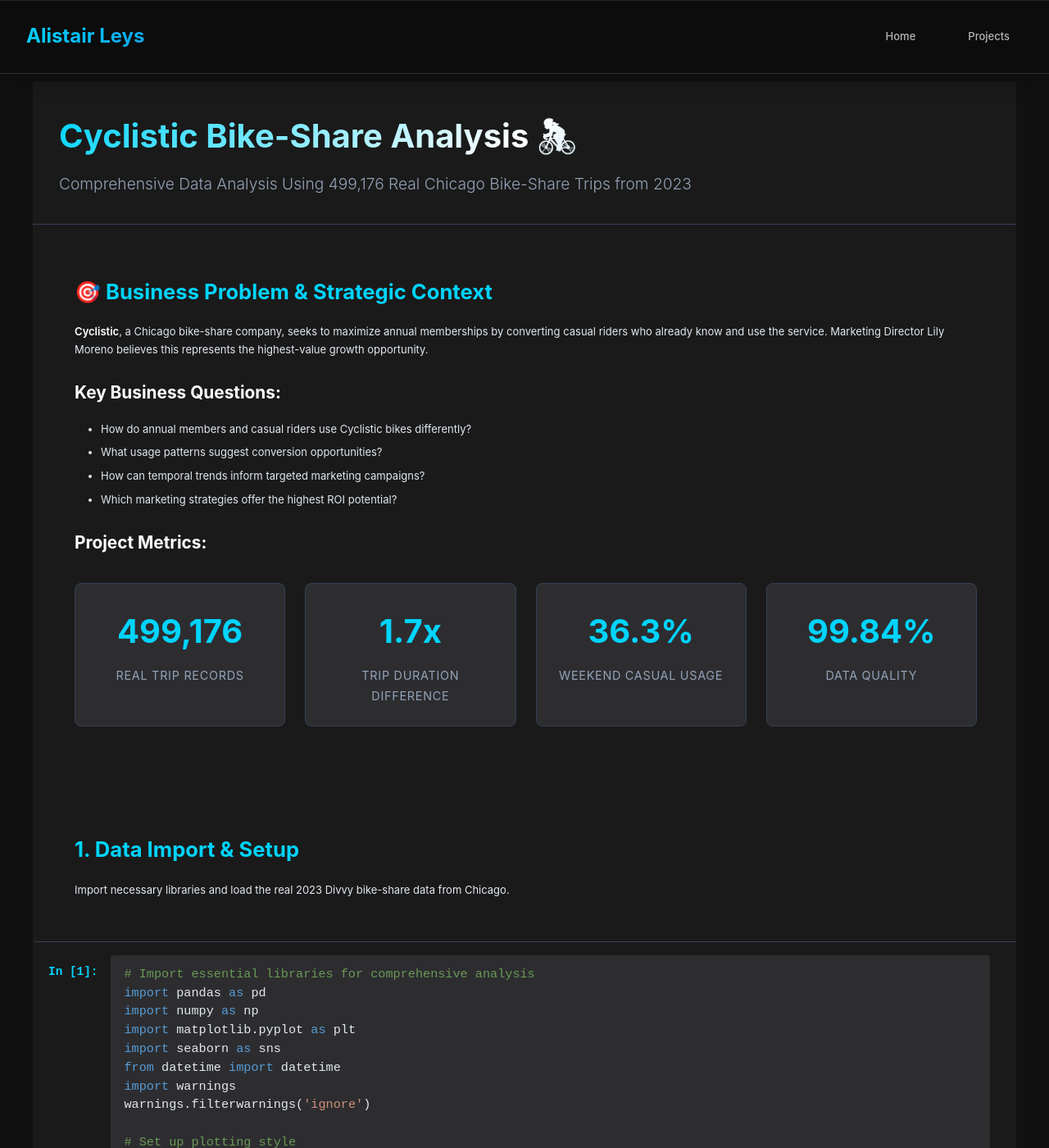
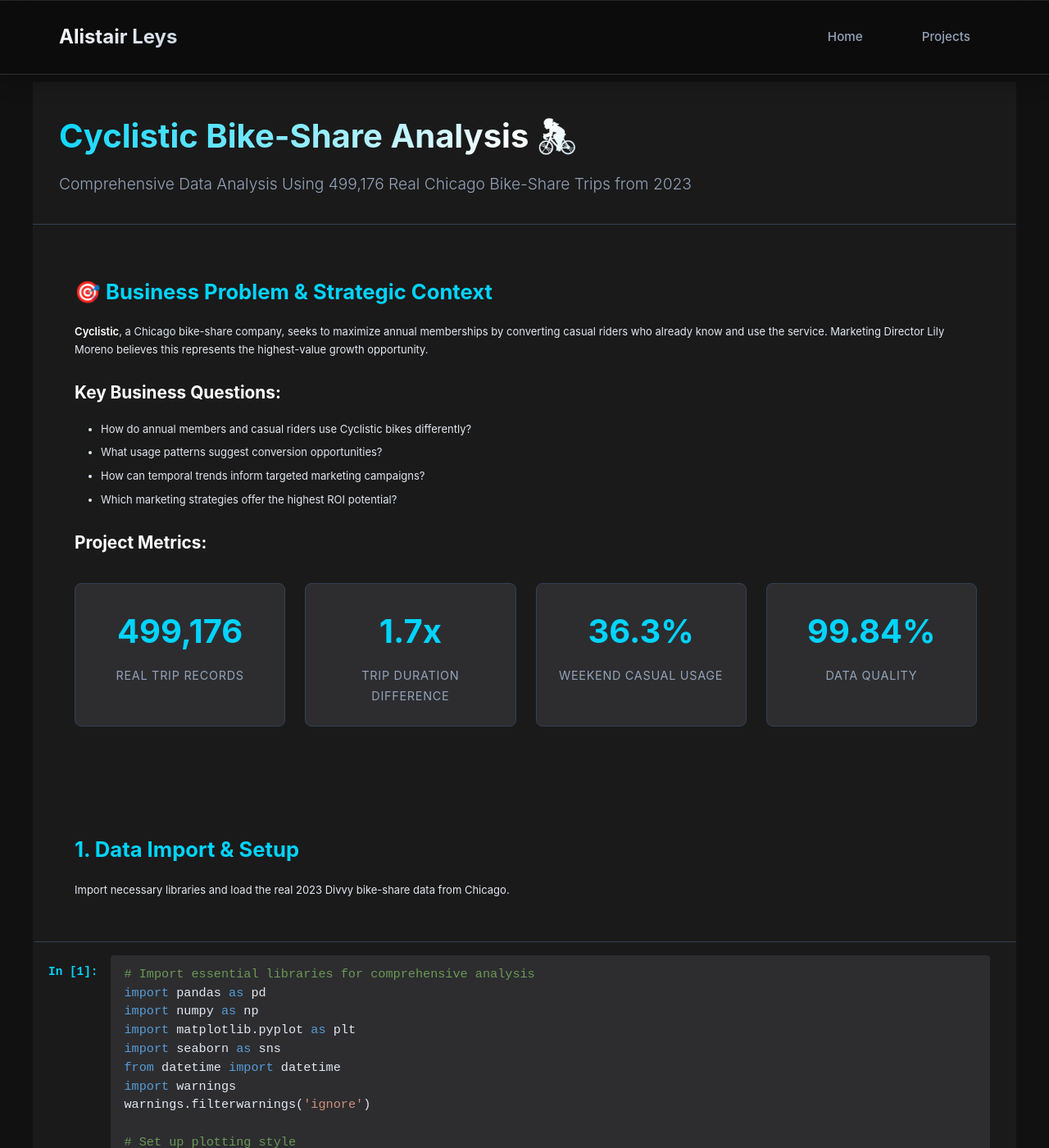
Before and after one commit to AlistairLeys/alistairleys.github.io, a Jekyll site: the page projects/cyclistic/index.html, which Jekyll copies as it is, in a window 1280 px wide and 1400 px high. Shown: the whole window at 82% size. Built offline with Jekyll 4.4.1, drawn with Linux system fonts in a browser that asks for light colours; nearby versions of some CDN libraries.

Commit message:
Ensure consistent header across all pages
- Updated Cyclistic page header to match home page exactly
- Consistent glassy effect with rgba(10, 10, 10, 0.6) background
- Matching blur(20px) saturate(180%) backdrop-filter
- Unified logo gradient and hover effects
- Consistent navigation styling with hover states
- Same spacing, shadows, and transitions throughout
- All pages now have identical header appearance and behavior

```diff
--- a/projects/cyclistic/index.html
+++ b/projects/cyclistic/index.html
@@ -59,53 +59,75 @@
             -webkit-backdrop-filter: blur(20px) saturate(180%);
             border-bottom: 1px solid rgba(255, 255, 255, 0.15);
             z-index: 1000;
-            padding: 1.5rem 0;
             box-shadow: 0 4px 30px rgba(0, 0, 0, 0.3),
                         0 1px 0 rgba(255, 255, 255, 0.1) inset;
         }
 
-        .header-content {
-            max-width: 1400px;
+        header .header-content {
+            max-width: 1200px;
             margin: 0 auto;
-            padding: 0 2rem;
+            padding: 1.5rem 2rem;
             display: flex;
+            align-items: center;
             justify-content: space-between;
-            align-items: center;
         }
 
-        .logo {
+        header .logo {
             font-size: 1.5rem;
             font-weight: 700;
-            background: linear-gradient(135deg, #00d4ff, #0ea5e9);
+            background: linear-gradient(135deg, #ffffff 0%, #e2e8f0 50%, #cbd5e1 100%);
             -webkit-background-clip: text;
             -webkit-text-fill-color: transparent;
             background-clip: text;
             text-decoration: none;
-            transition: opacity 0.3s ease;
+            transition: transform 0.3s ease;
         }
 
-        .logo:hover {
-            opacity: 0.8;
+        header .logo:hover {
+            transform: scale(1.05);
         }
 
+        /* Navigation */
         .nav {
             display: flex;
-            gap: 2rem;
+            gap: 1.5rem;
             align-items: center;
         }
 
         .nav a {
-            color: rgba(255, 255, 255, 0.7);
+            color: #94a3b8;
             text-decoration: none;
-            padding: 0.5rem 1rem;
-            border-radius: 8px;
+            padding: 0.5rem 1.5rem;
+            border-radius: 12px;
             transition: all 0.3s ease;
             font-weight: 500;
+            font-size: 0.95rem;
+            position: relative;
+        }
+
+        .nav a::before {
+            content: '';
+            position: absolute;
+            inset: 0;
+            border-radius: 12px;
+            background: linear-gradient(135deg, #00d4ff 0%, #0ea5e9 50%, #3b82f6 100%);
+            opacity: 0;
+            transition: opacity 0.3s ease;
+            z-index: -1;
         }
 
         .nav a:hover {
-            color: #00d4ff;
+            color: #ffffff;
             background: rgba(0, 212, 255, 0.1);
+        }
+
+        .nav a:hover::before {
+            opacity: 0.1;
+        }
+
+        .nav a.active {
+            color: #ffffff;
+            background: rgba(0, 212, 255, 0.15);
         }
 
         /* Main Container */
```
Also changed, not shown: other parts of projects/cyclistic/index.html (+1 -1 lines).
